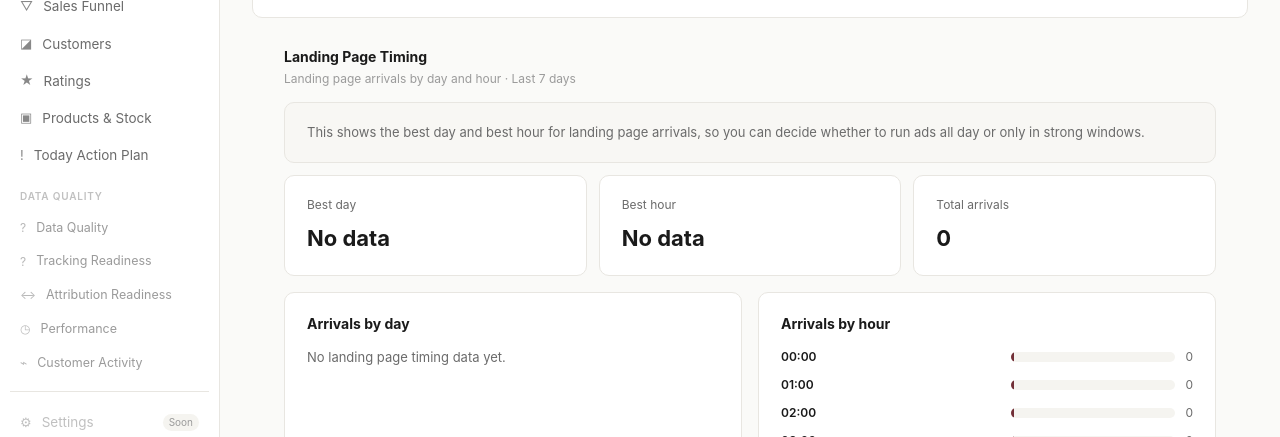
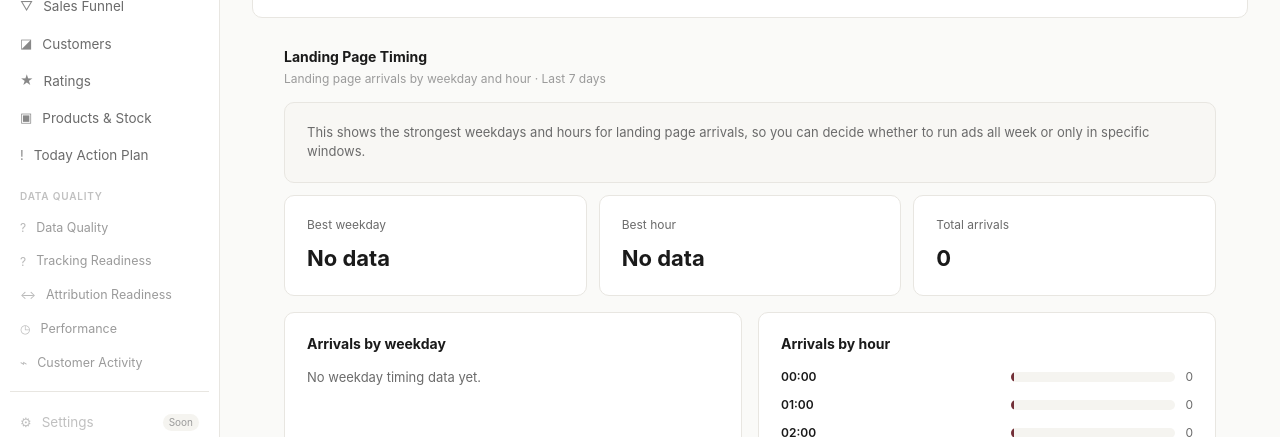
Before and after one commit to VinPOPFrance/vinpop-dashboard, a Next.js app: page /meta in a window 1280 px wide. Shown: the part 233-670 px from the top of the page. Built offline with nearby package versions, Linux system fonts and the light colour scheme; no server answers; the database is empty.

Commit message:
refactor: Enhance MetaLandingTimingClient to calculate and display arrivals by weekday

```diff
--- a/src/components/MetaLandingTimingClient.tsx
+++ b/src/components/MetaLandingTimingClient.tsx
@@ -1,6 +1,6 @@
 'use client';
 
-import { useEffect, useState } from 'react';
+import { useEffect, useMemo, useState } from 'react';
 import { BarChart } from '@/components/BarChart';
 import { Card, PageSection, SectionTitle } from '@/components/Layout';
 import { MetricCard } from '@/components/MetricCard';
@@ -13,6 +13,12 @@ type LandingDay = {
 
 type LandingHour = {
   hour: number;
+  arrivals: number;
+};
+
+type LandingWeekday = {
+  weekday: string;
+  weekdayIndex: number;
   arrivals: number;
 };
 
@@ -67,30 +73,47 @@ export function MetaLandingTimingClient({
   const hourlyBuckets = metrics?.byHour.length
     ? metrics.byHour
     : Array.from({ length: 24 }, (_, hour) => ({ hour, arrivals: 0 }));
+  const weekdayBuckets = useMemo(() => {
+    const weekdayLabels = ['Sunday', 'Monday', 'Tuesday', 'Wednesday', 'Thursday', 'Friday', 'Saturday'];
+    const base = weekdayLabels.map((weekday, weekdayIndex) => ({ weekday, weekdayIndex, arrivals: 0 }));
+
+    for (const row of metrics?.daily ?? []) {
+      const weekdayIndex = new Date(`${row.date}T00:00:00Z`).getUTCDay();
+      base[weekdayIndex].arrivals += row.arrivals;
+    }
+
+    return base;
+  }, [metrics]);
+  const bestWeekday = useMemo(() => {
+    return weekdayBuckets.reduce<LandingWeekday | null>((best, current) => {
+      if (!best || current.arrivals > best.arrivals) return current;
+      return best;
+    }, null);
+  }, [weekdayBuckets]);
 
   return (
     <PageSection>
-      <SectionTitle sub={`Landing page arrivals by day and hour · ${label}`}>Landing Page Timing</SectionTitle>
+      <SectionTitle sub={`Landing page arrivals by weekday and hour · ${label}`}>Landing Page Timing</SectionTitle>
       <Card style={{ marginBottom: 12, borderColor: '#E8E6E1', background: '#F8F7F4' }}>
         <p style={{ margin: 0, color: '#6B6B6B', fontSize: 13, lineHeight: 1.5 }}>
-          This shows the best day and best hour for landing page arrivals, so you can decide whether to run ads all day or only in strong windows.
+          This shows the strongest weekdays and hours for landing page arrivals, so you can decide whether to run ads all week or only in specific windows.
         </p>
       </Card>
       <div style={{ display: 'grid', gridTemplateColumns: 'repeat(auto-fit, minmax(180px, 1fr))', gap: 12, marginBottom: 16 }}>
-        <MetricCard label="Best day" value={metrics?.topDay ? `${metrics.topDay.date} (${formatNumber(metrics.topDay.arrivals)})` : 'No data'} />
+        <MetricCard label="Best weekday" value={bestWeekday && bestWeekday.arrivals > 0 ? `${bestWeekday.weekday} (${formatNumber(bestWeekday.arrivals)})` : 'No data'} />
         <MetricCard label="Best hour" value={metrics?.topHour ? `${metrics.topHour.hour.toString().padStart(2, '0')}:00 (${formatNumber(metrics.topHour.arrivals)})` : 'No data'} />
         <MetricCard label="Total arrivals" value={metrics ? formatNumber(metrics.totalArrivals) : 'No data'} />
       </div>
       <div style={{ display: 'grid', gridTemplateColumns: 'repeat(auto-fit, minmax(260px, 1fr))', gap: 16 }}>
         <Card>
-          <SectionTitle>Arrivals by day</SectionTitle>
-          {metrics?.daily.length ? (
+          <SectionTitle>Arrivals by weekday</SectionTitle>
+          {weekdayBuckets.some((row) => row.arrivals > 0) ? (
             <BarChart
-              data={metrics.daily.map((row) => ({ label: row.date, value: row.arrivals, color: '#2D6A4F' }))}
+              data={weekdayBuckets.map((row) => ({ label: row.weekday, value: row.arrivals, color: '#2D6A4F' }))}
               valueFormatter={(value) => formatNumber(value)}
             />
           ) : (
-            <p style={{ margin: 0, color: '#6B6B6B', fontSize: 13 }}>No landing page timing data yet.</p>
+            <p style={{ margin: 0, color: '#6B6B6B', fontSize: 13 }}>No weekday timing data yet.</p>
           )}
         </Card>
         <Card>
```
